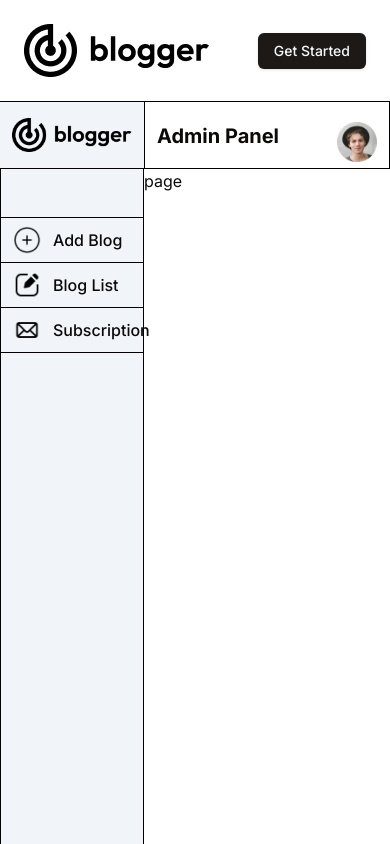
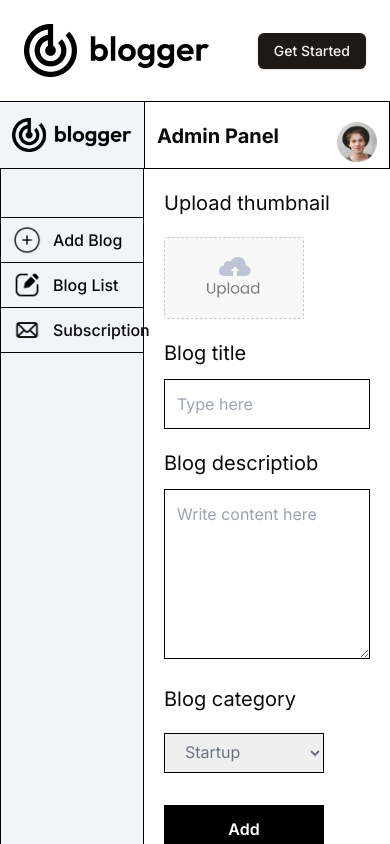
Before and after one commit to SherazArif172/Blogs, a Next.js app: page /admin/addproduct in a window 390 px wide. Shown: the top 844 px of the page. Built offline with nearby package versions, Linux system fonts and the light colour scheme.

Commit message:
addded form

```diff
--- a/src/app/admin/addproduct/page.jsx
+++ b/src/app/admin/addproduct/page.jsx
@@ -1,7 +1,75 @@
-import React from "react";
+"use client";
 
-const page = () => {
-  return <div>page</div>;
+import Image from "next/image";
+import React, { useState } from "react";
+import { assets } from "../../../../public/assets";
+
+const Page = () => {
+  const [image, setImage] = useState(false);
+  const [data, setData] = useState({
+    title: "",
+    description: "",
+    category: "Startup",
+    author: "Ishfaq Ahmad",
+    authorImg: "/public/profile_icon.png",
+  });
+  return (
+    <>
+      <form action="" className="py-5 px-5 sm:pt-12 sm:pl-16">
+        <p className="text-xl">Upload thumbnail</p>
+        <label htmlFor="image" className="">
+          <Image
+            src={!image ? assets.upload_area : URL.createObjectURL(image)}
+            width={140}
+            height={140}
+            alt="IMAGE"
+            className="mt-5"
+          />
+        </label>
+        <input
+          onChange={(e) => {
+            setImage(e.target.files[0]);
+          }}
+          type="file"
+          name=""
+          id="image"
+          hidden
+          required
+        />
+        <p className="text-xl mt-5">Blog title</p>
+        <input
+          type="text"
+          required
+          className="w-full sm:w-[500px] py-3 px-3 border border-black mt-3"
+          placeholder="Type here"
+        />
+        <p className="text-xl mt-5">Blog descriptiob</p>
+        <textarea
+          type="text"
+          required
+          className="w-full sm:w-[500px] py-3 px-3 border border-black mt-3"
+          placeholder="Write content here"
+          rows={6}
+        />
+        <p className="text-xl mt-5">Blog category</p>
+        <select
+          name="category"
+          className="w-40 mt-5 px-4 py-2 border border-black text-gray-500"
+        >
+          <option value="Startup">Startup</option>
+          <option value="Technology">Technology</option>
+          <option value="Lifestyle">Lifestyle</option>
+        </select>{" "}
+        <br />
+        <button
+          type="submit"
+          className="mt-8 w-40 h-12 bg-black text-white font-semibold"
+        >
+          Add
+        </button>
+      </form>
+    </>
+  );
 };
 
-export default page;
+export default Page;
```
